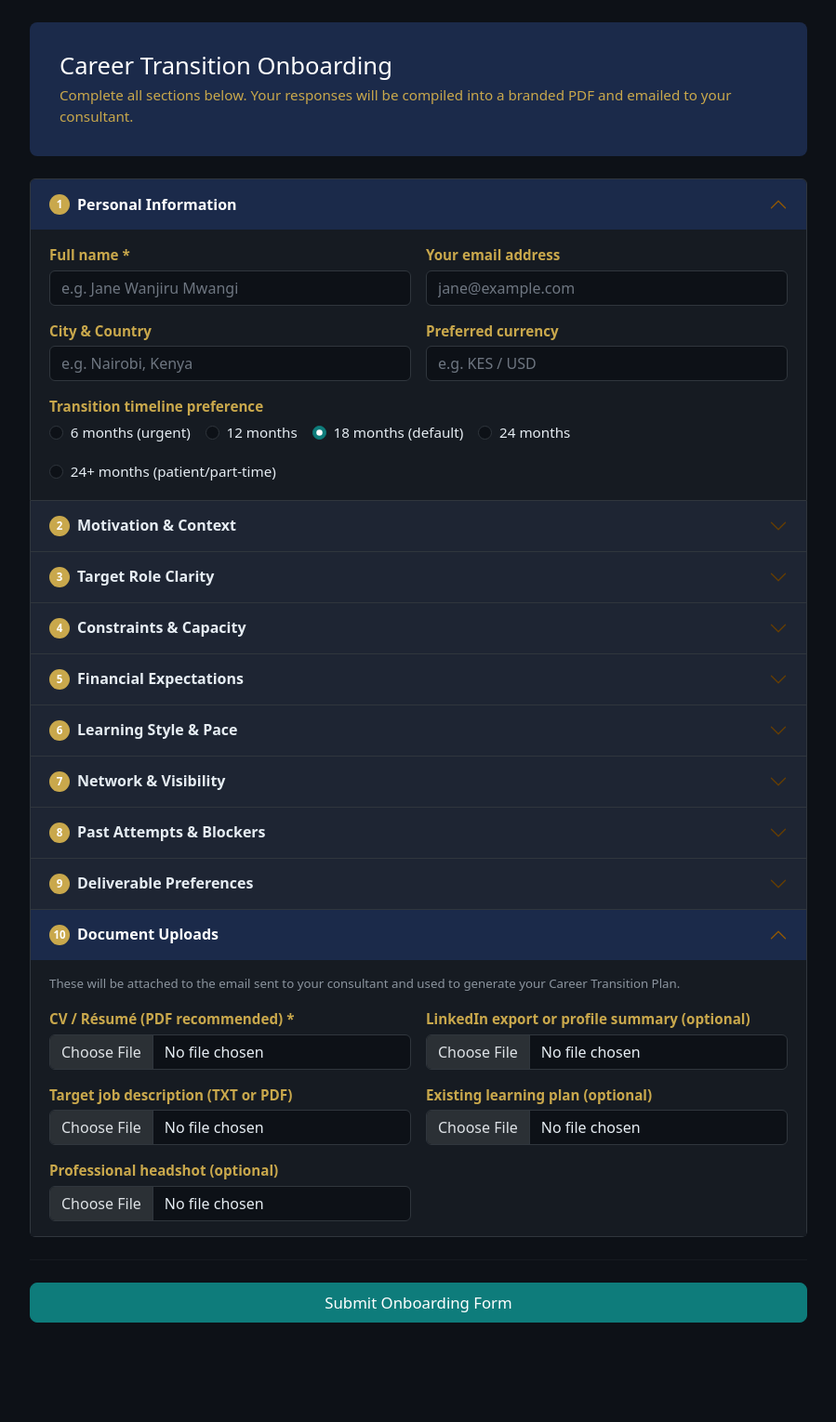
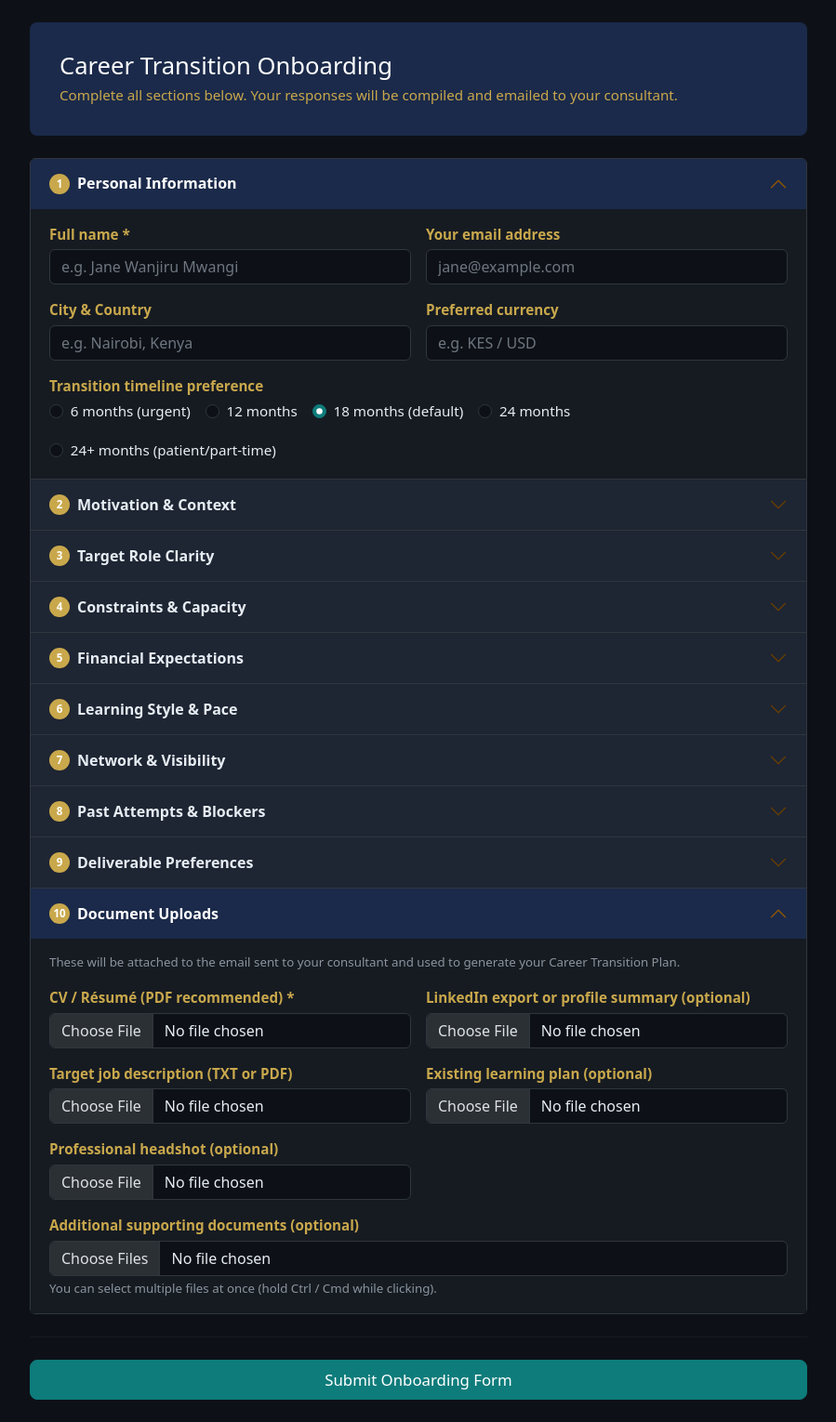
Before and after one commit to ericgitonga/career-transition-intake, a Flask app: page / in a window 1280 px wide, after a click that opens the changed part. Shown: the whole page at 93% size, without its empty margins (190-1089 px from the left). Before the commit the page ends 1423 px from the top, so only its background shows below. Run offline with Flask 3, Linux system fonts and the light colour scheme; some libraries are stand-ins or nearby versions.

Commit message:
Update header text; add multi-file upload field
- Shorten header subtitle to match requested wording
- Add 'Additional supporting documents' field with multiple attribute
  so clients can select several files at once; all are attached to email

Co-Authored-By: Claude Sonnet 4.6 <noreply@anthropic.com>

```diff
--- a/app.py
+++ b/app.py
@@ -249,6 +249,12 @@ def submit():
             tmp = tempfile.NamedTemporaryFile(delete=False, suffix=suffix)
             f.save(tmp.name)
             uploads.append(tmp.name)
+    for f in request.files.getlist("additional_files"):
+        if f and f.filename:
+            suffix = Path(f.filename).suffix or ".bin"
+            tmp = tempfile.NamedTemporaryFile(delete=False, suffix=suffix)
+            f.save(tmp.name)
+            uploads.append(tmp.name)
 
     email_status = "skipped"
     if os.environ.get("RESEND_API_KEY"):
--- a/templates/index.html
+++ b/templates/index.html
@@ -54,7 +54,7 @@
 
   <div class="form-header">
     <h1>Career Transition Onboarding</h1>
-    <p>Complete all sections below. Your responses will be compiled into a branded PDF and emailed to your consultant.</p>
+    <p>Complete all sections below. Your responses will be compiled and emailed to your consultant.</p>
   </div>
 
   <form id="form" enctype="multipart/form-data" novalidate>
@@ -388,6 +388,12 @@
               <label class="form-label">Professional headshot (optional)</label>
               <input type="file" name="headshot_file" class="form-control" accept=".jpg,.jpeg,.png">
             </div>
+            <div class="col-12">
+              <label class="form-label">Additional supporting documents (optional)</label>
+              <input type="file" name="additional_files" class="form-control" multiple
+                     accept=".pdf,.doc,.docx,.txt,.jpg,.jpeg,.png">
+              <div class="form-text">You can select multiple files at once (hold Ctrl / Cmd while clicking).</div>
+            </div>
           </div>
         </div>
       </div>
```
